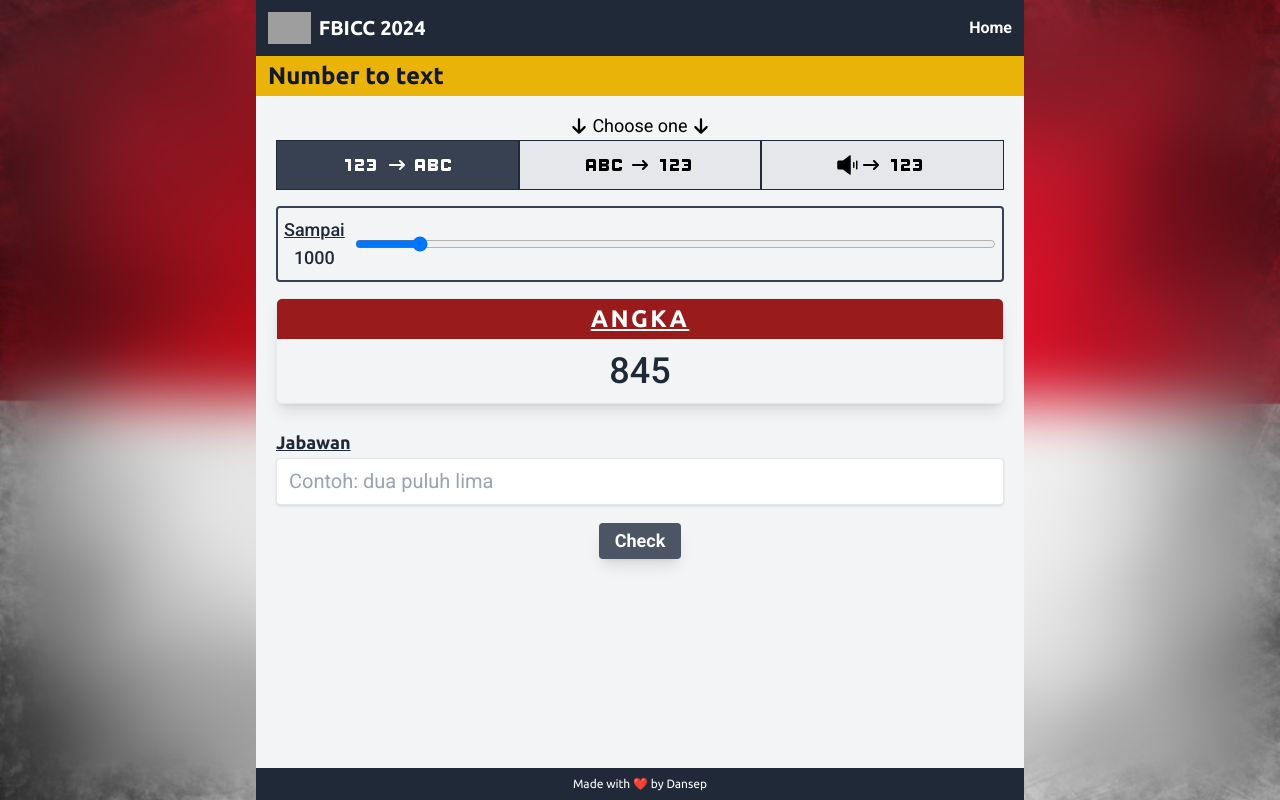
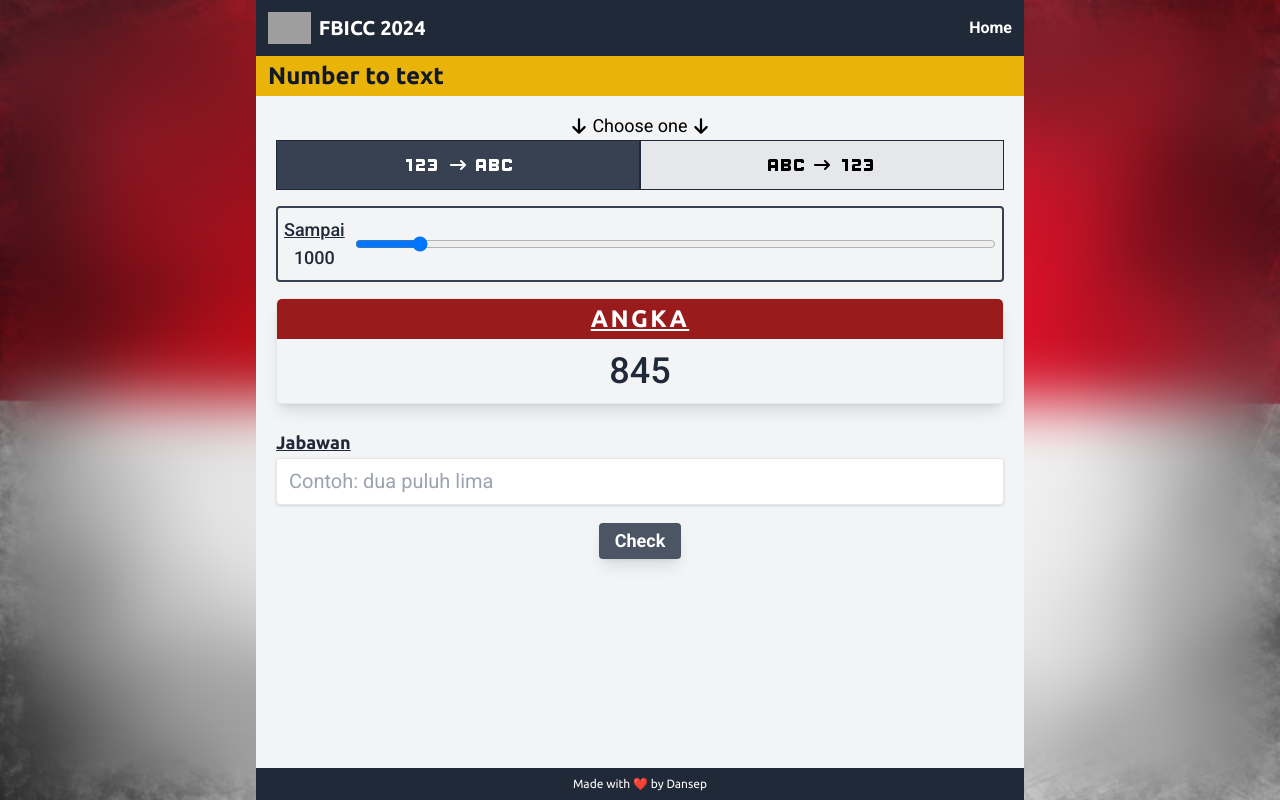
Before and after one commit to DanSepulveda/fbicc, a React (Vite) app: page /numbers/number-to-text in a window 1280 px wide. Built offline with nearby package versions, Linux system fonts and the light colour scheme; grey boxes are pictures that could not be loaded.

Commit message:
number feature ok

```diff
--- a/package.json
+++ b/package.json
@@ -13,6 +13,7 @@
     "axios": "^1.7.7",
     "date-fns": "^4.1.0",
     "react": "^18.3.1",
+    "react-beautiful-dnd": "^13.1.1",
     "react-dom": "^18.3.1",
     "react-hot-toast": "^2.4.1",
     "react-icons": "^5.3.0",
--- a/src/config/router.jsx
+++ b/src/config/router.jsx
@@ -3,7 +3,6 @@ import Layout from '../components/Layout'
 import Home from '../pages/Home'
 import Family from '../pages/Family'
 import Spelling from '../pages/Spelling'
-import AudioToText from '../pages/Numbers/AudioToNumber'
 import NumberToText from '../pages/Numbers/NumberToText'
 import NumberLayout from '../pages/Numbers/NumberLayout'
 import TextToNumber from '../pages/Numbers/TextToNumber'
@@ -44,11 +43,6 @@ export const router = createBrowserRouter([
             path: 'number-to-text',
             element: <NumberToText />,
             handle: { title: 'Number to text' }
-          },
-          {
-            path: 'audio-to-number',
-            element: <AudioToText />,
-            handle: { title: 'Audio to number' }
           }
         ]
       },
--- a/src/pages/Numbers/AudioToNumber.jsx
+++ /dev/null
@@ -1,11 +0,0 @@
-import { FaRegCalendarAlt } from 'react-icons/fa'
-
-const AudioToNumber = () => {
-  return (
-    <div className="text-5xl flex flex-col items-center mt-8 gap-4 text-gray-400">
-      <FaRegCalendarAlt className="text-8xl" /> <h1>Coming soon</h1>
-    </div>
-  )
-}
-
-export default AudioToNumber
--- a/src/pages/Numbers/NumberLayout.jsx
+++ b/src/pages/Numbers/NumberLayout.jsx
@@ -1,7 +1,6 @@
 import { Outlet } from 'react-router-dom'
 import { FaArrowDown } from 'react-icons/fa6'
 import { Md123, MdAbc } from 'react-icons/md'
-import { PiSpeakerSimpleHighFill } from 'react-icons/pi'
 import Selector from '../../components/Selector'
 
 const NumberLayout = () => {
@@ -13,7 +12,7 @@ const NumberLayout = () => {
           Choose one
           <FaArrowDown />
         </div>
-        <div className="grid grid-cols-3">
+        <div className="grid grid-cols-2">
           <Selector
             to="/numbers/number-to-text"
             before={<Md123 className="text-5xl" />}
@@ -22,11 +21,6 @@ const NumberLayout = () => {
           <Selector
             to="/numbers/text-to-number"
             before={<MdAbc className="text-5xl" />}
-            after={<Md123 className="text-5xl" />}
-          />
-          <Selector
-            to="/numbers/audio-to-number"
-            before={<PiSpeakerSimpleHighFill className="text-2xl" />}
             after={<Md123 className="text-5xl" />}
           />
         </div>
```
Also changed, not shown: 1 other file (tests, documents, lock files or other folders).
